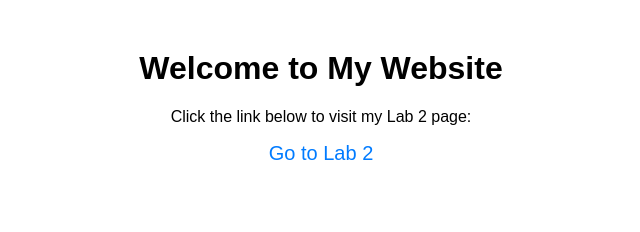
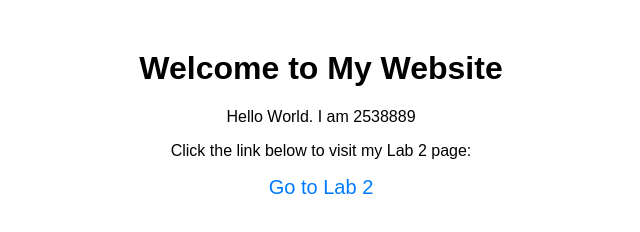
Before and after one commit to saiisingh/index, a plain HTML site: page index.html in a window 1280 px wide. Shown: the whole page, without its empty margins (319-959 px from the left). Drawn offline with Linux system fonts and the light colour scheme.

Commit message:
Updated index.html with new changes

```diff
--- a/index.html
+++ b/index.html
@@ -19,6 +19,8 @@
 </head>
 <body>
     <h1>Welcome to My Website</h1>
+
+    <p>Hello World. I am 2538889</p>
     <p>Click the link below to visit my Lab 2 page:</p>
     <a href="2538889lab2.html">Go to Lab 2</a>
 </body>
```
